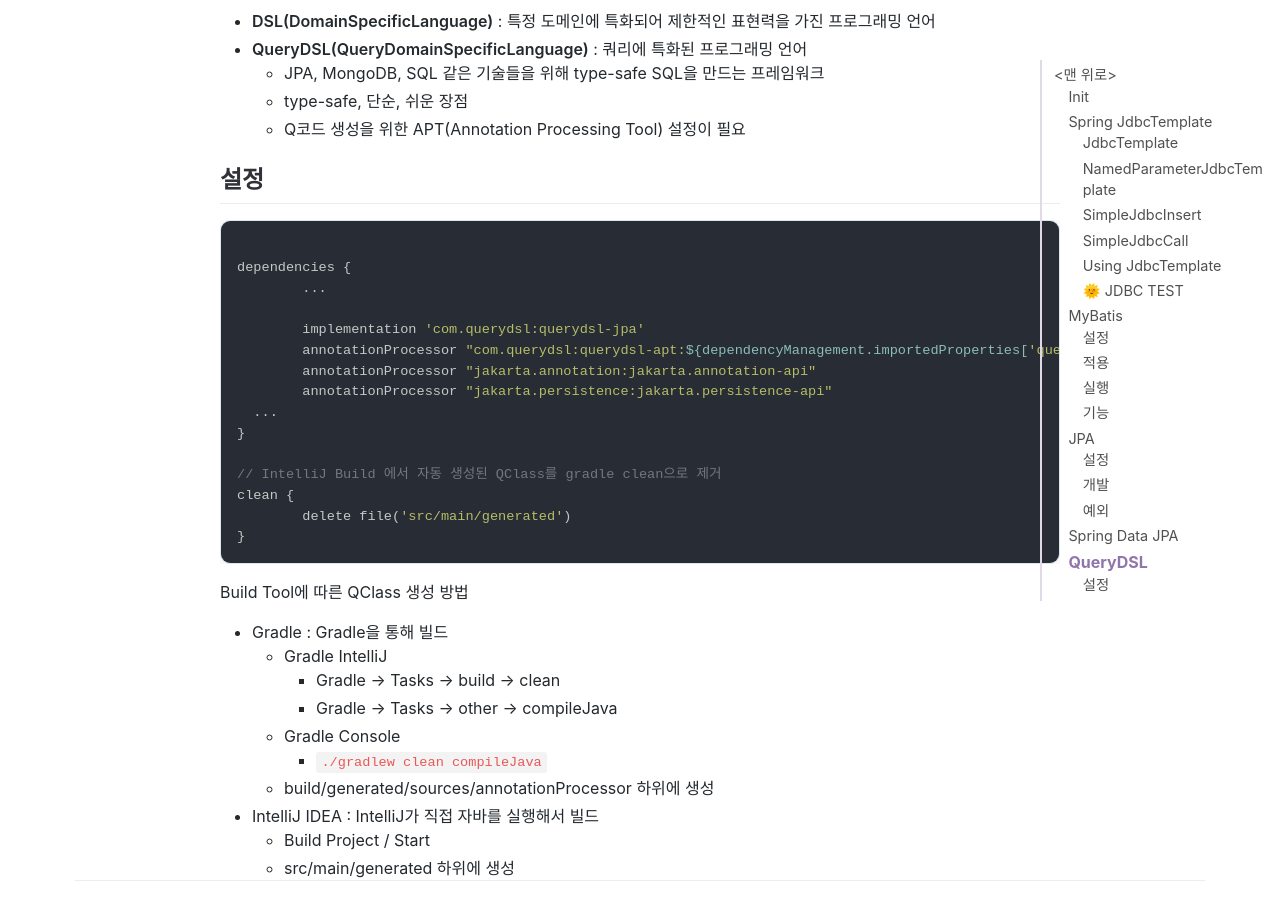
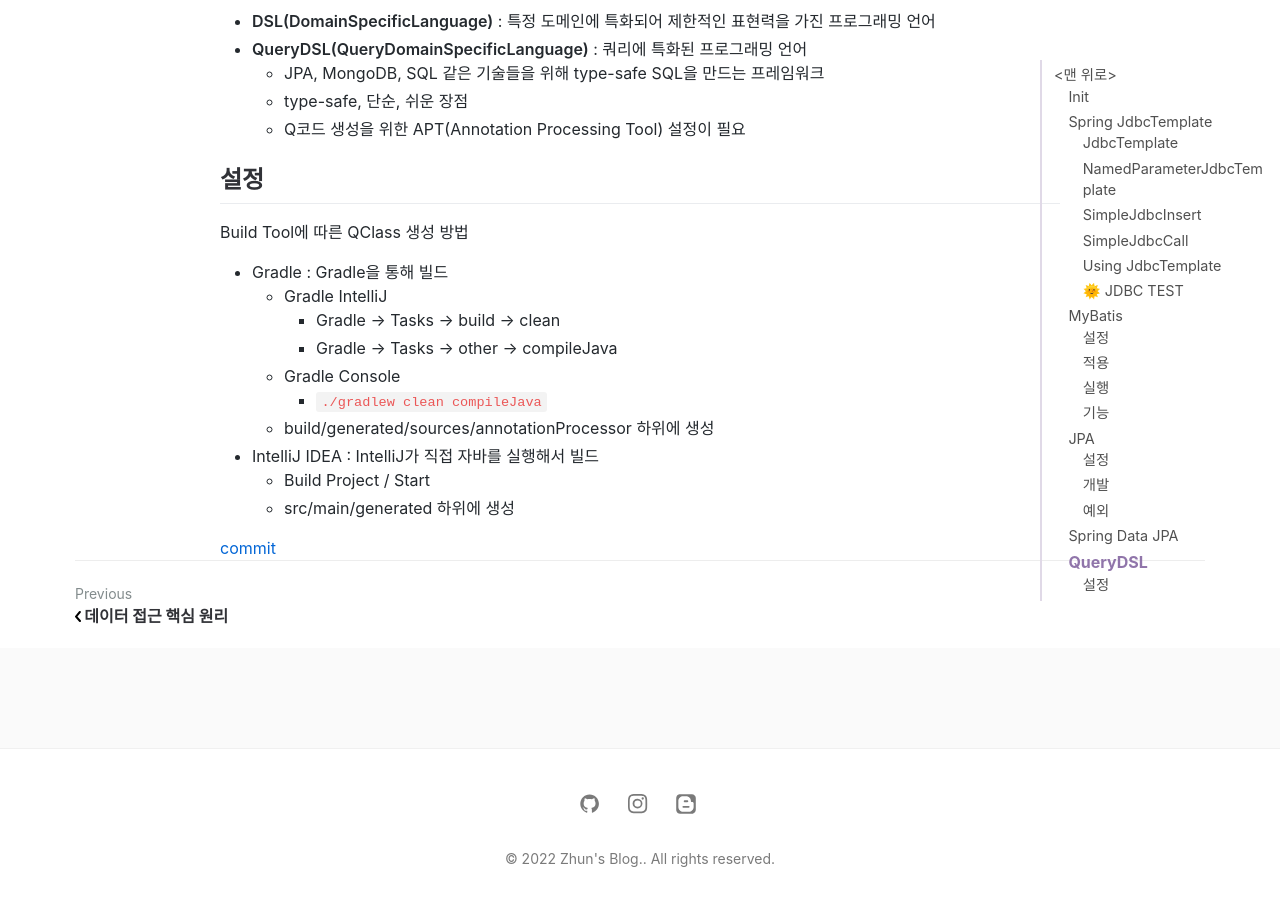
Before and after one commit to jihunparkme/jihunparkme.github.io, a Jekyll site: the page built from _posts/2022-08-08-Spring-DB-Part2.md, in a window 1280 px wide and 900 px high, scrolled down 15877 px. Built offline with Jekyll 4.4.1, drawn with Linux system fonts in a browser that asks for light colours; nearby versions of some CDN libraries; comment, search, counter and statistics services are not loaded.

Commit message:
[Querydsl] 설정

````diff
--- a/_posts/2022-08-08-Spring-DB-Part2.md
+++ b/_posts/2022-08-08-Spring-DB-Part2.md
@@ -701,24 +701,6 @@
 
 ## 설정
 
-```gradle
-
-dependencies {
-	...
-
-	implementation 'com.querydsl:querydsl-jpa'
-	annotationProcessor "com.querydsl:querydsl-apt:${dependencyManagement.importedProperties['querydsl.version']}:jpa"
-	annotationProcessor "jakarta.annotation:jakarta.annotation-api"
-	annotationProcessor "jakarta.persistence:jakarta.persistence-api"
-  ...
-}
-
-// IntelliJ Build 에서 자동 생성된 QClass를 gradle clean으로 제거
-clean {
-	delete file('src/main/generated')
-}
-```
-
 Build Tool에 따른 QClass 생성 방법
 
 - Gradle : Gradle을 통해 빌드
@@ -731,3 +713,5 @@
 - IntelliJ IDEA : IntelliJ가 직접 자바를 실행해서 빌드
   - Build Project / Start
   - src/main/generated 하위에 생성
+
+[commit](https://github.com/jihunparkme/Inflearn-Spring-DB/commit/6bd2802887abe667304be95f03ced1333bf48766)
````
